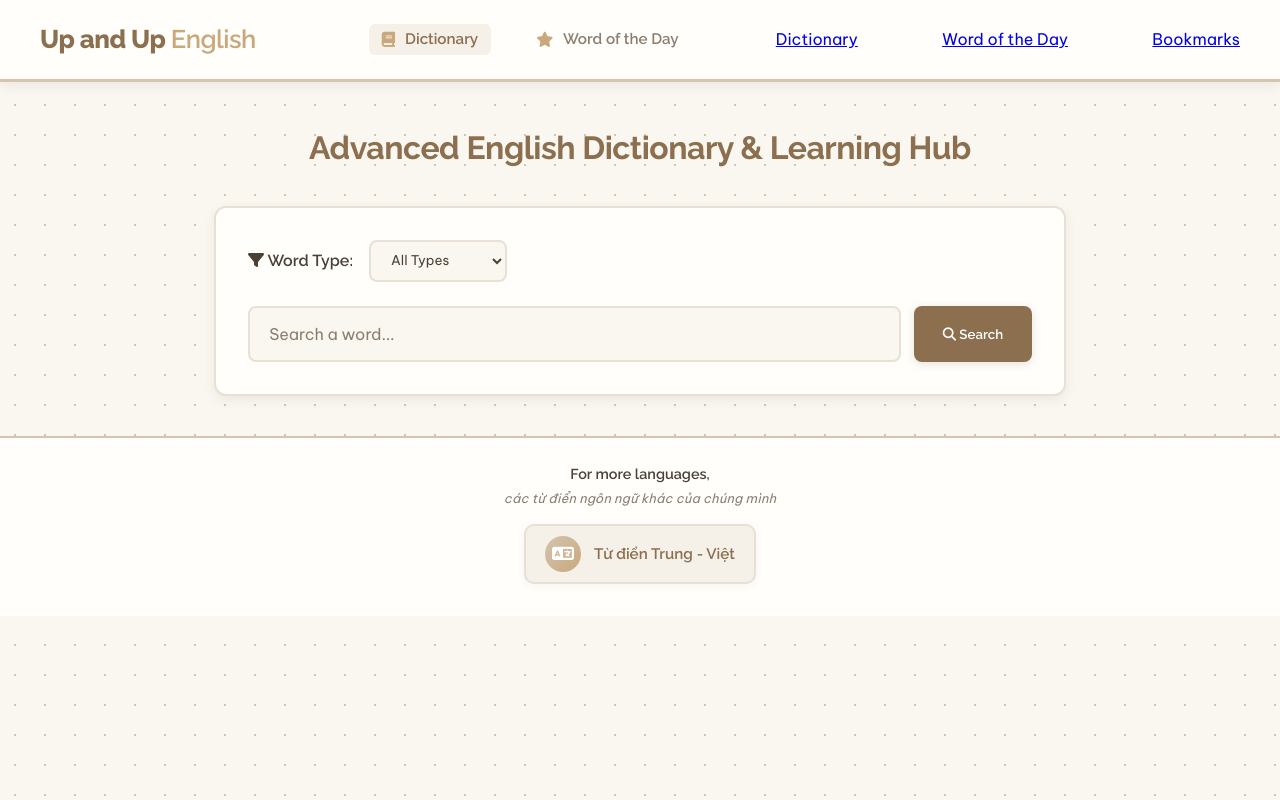
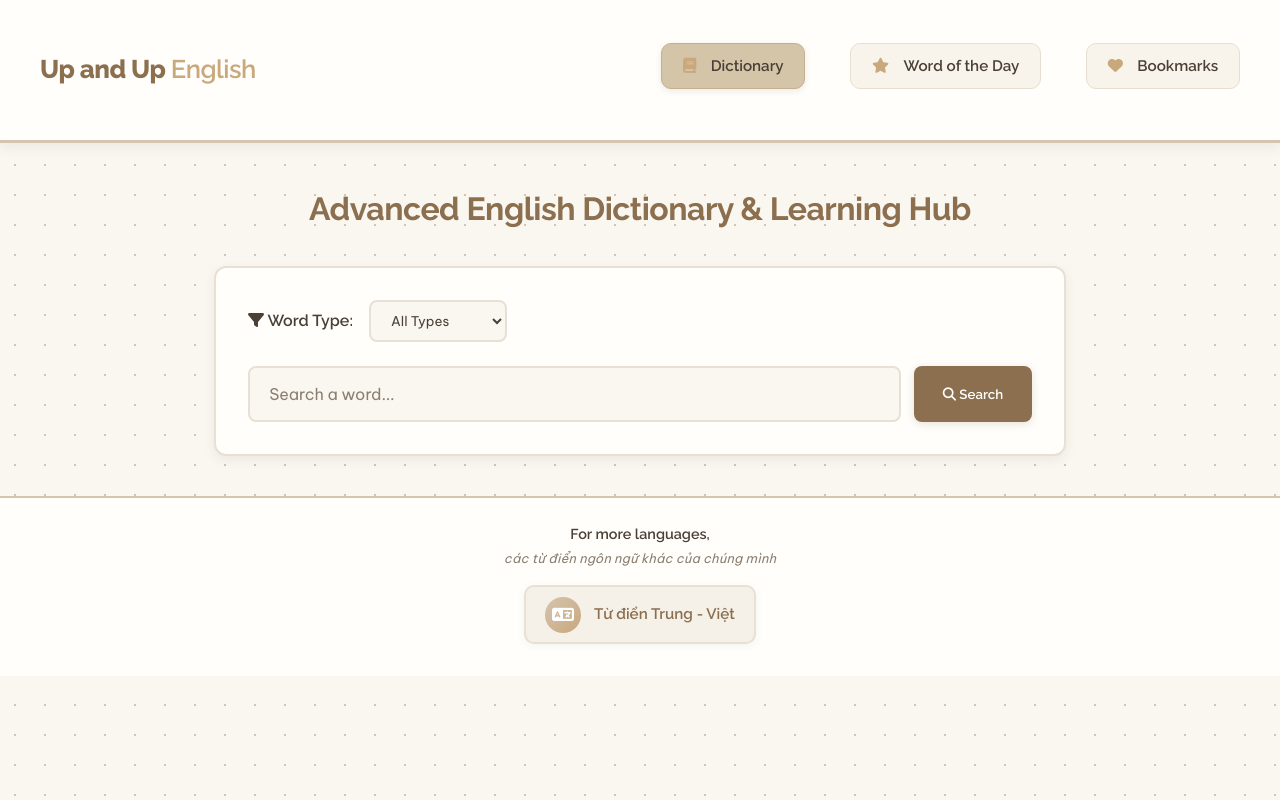
Before and after one commit to louiswasheree-arch/eng-dict, a website: page index.html in a window 1280 px wide. Drawn offline with Linux system fonts and the light colour scheme; no server answers.

Commit message:
Fix duplicate nav and unify tab styling

```diff
--- a/index.html
+++ b/index.html
@@ -16,13 +16,19 @@
 <body>
   <header>
 <a href="/" class="logo" title="Go to homepage">Up and Up <span>English</span></a>    <nav>
-      <a href="#dictionary" class="active"><i class="fas fa-book"></i> Dictionary</a>
-      <a href="#word-of-day"><i class="fas fa-star"></i> Word of the Day</a>
-    </nav>
-    <a href="#dictionary">Dictionary</a>
-<a href="#word-of-day">Word of the Day</a>
-<a href="#bookmarks">Bookmarks</a> <!-- ADD THIS -->
-  </header>
+<!-- UNIFIED NAVIGATION -->
+<nav class="main-nav">
+  <a href="#dictionary" class="nav-btn active">
+    <i class="fas fa-book"></i> Dictionary
+  </a>
+  <a href="#word-of-day" class="nav-btn">
+    <i class="fas fa-star"></i> Word of the Day
+  </a>
+  <a href="#bookmarks" class="nav-btn">
+    <i class="fas fa-heart"></i> Bookmarks
+  </a>
+</nav>
+</header>
 
   <main>
     <section id="dictionary">
--- a/style.css
+++ b/style.css
@@ -781,43 +781,52 @@ section.hidden {
 .close-popup:hover { color: var(--error); }
 
 .word-form-meaning.hidden { display: none; }
-/* Bookmark Button */
-.bookmark-btn {
-  background: none;
-  border: none;
+/* Reset default link styles globally */
+nav a {
+  text-decoration: none !important;
+  color: inherit !important;
+}
+
+/* Main navigation container */
+.main-nav {
+  display: flex;
+  justify-content: center;
+  gap: 1rem;
+  margin: 1.5rem 0 2rem;
+  flex-wrap: wrap;
+}
+
+/* Tab button styling */
+.nav-btn {
+  display: flex;
+  align-items: center;
+  gap: 0.5rem;
+  padding: 0.6rem 1.3rem;
+  border-radius: 10px;
+  font-weight: 600;
+  font-size: 0.95rem;
   cursor: pointer;
-  font-size: 1.2rem;
-  color: var(--text-muted, #888);
-  transition: all 0.2s ease;
-  margin-left: 0.5rem;
-  padding: 0;
+  transition: all 0.25s ease;
+  background: #F8F4EC;
+  color: #8B7355;
+  border: 1px solid #E6DFD1;
 }
-.bookmark-btn:hover { transform: scale(1.15); }
-.bookmark-btn.active { color: #e74c3c; }
 
-/* Bookmarks Section */
-.bookmarks-grid {
-  display: grid;
-  grid-template-columns: repeat(auto-fill, minmax(220px, 1fr));
-  gap: 1rem;
-  margin-top: 1rem;
+.nav-btn:hover {
+  background: #EDE4D5;
+  transform: translateY(-1px);
 }
-.bookmark-card {
-  background: var(--bg-card, #fff);
-  padding: 1rem;
-  border-radius: 10px;
-  box-shadow: 0 2px 8px rgba(0,0,0,0.06);
-  display: flex;
-  justify-content: space-between;
-  align-items: center;
-  transition: transform 0.2s, box-shadow 0.2s;
+
+/* Active tab styling */
+.nav-btn.active {
+  background: #D4C4A8;
+  color: #5C4A3A;
+  border-color: #C4B090;
+  box-shadow: 0 2px 6px rgba(139, 115, 85, 0.15);
 }
-.bookmark-card:hover { transform: translateY(-2px); box-shadow: 0 4px 12px rgba(0,0,0,0.1); }
-.bookmark-card .word { font-weight: 600; cursor: pointer; color: var(--text, #333); }
-.bookmark-card .vi { font-size: 0.85rem; color: var(--accent, #6a5acd); margin-top: 0.25rem; }
-.bookmark-card .remove-btn {
-  background: none; border: none; cursor: pointer; color: var(--text-muted, #888); font-size: 1rem; padding: 0.25rem;
+
+/* Mobile responsiveness */
+@media (max-width: 480px) {
+  .main-nav { gap: 0.6rem; }
+  .nav-btn { padding: 0.5rem 1rem; font-size: 0.85rem; }
 }
-.bookmark-card .remove-btn:hover { color: #e74c3c; }
-.empty-state { text-align: center; color: var(--text-muted, #888); margin-top: 2rem; font-style: italic; }
-.hidden { display: none !important; }
```
